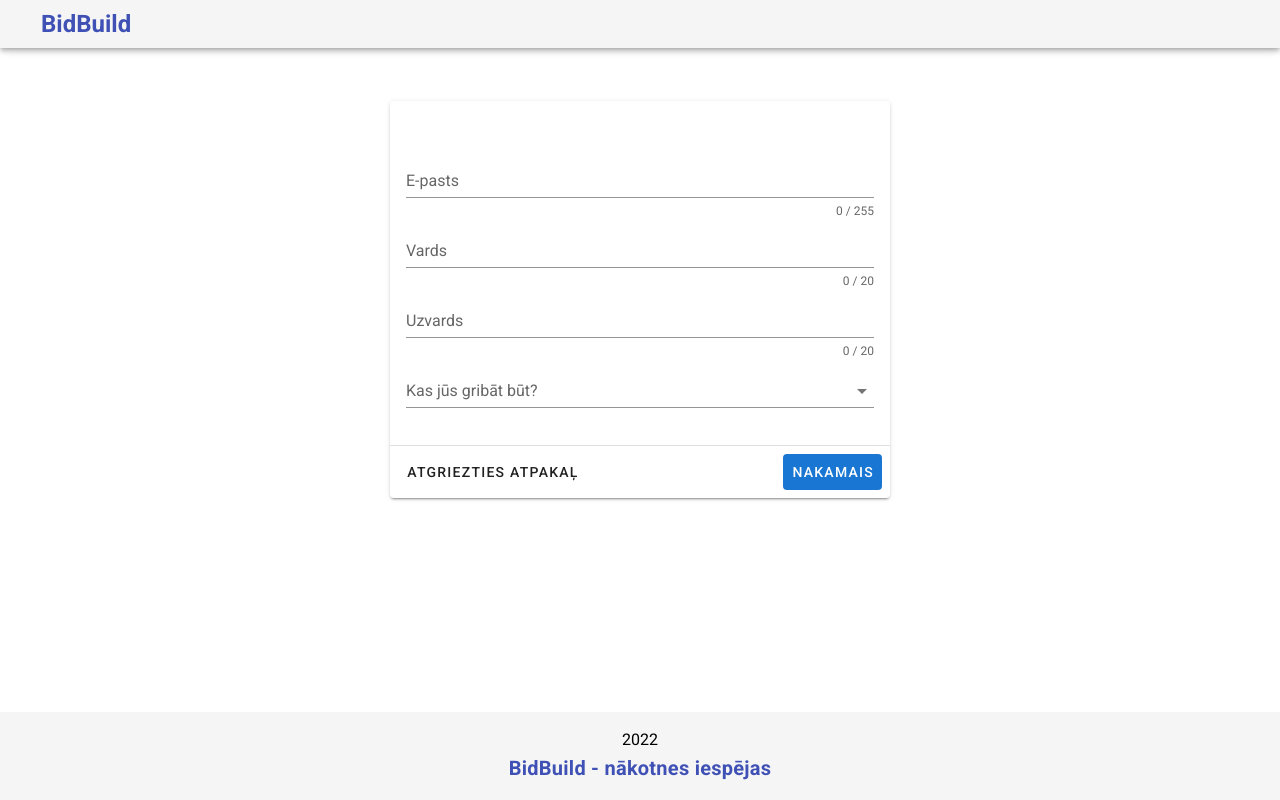
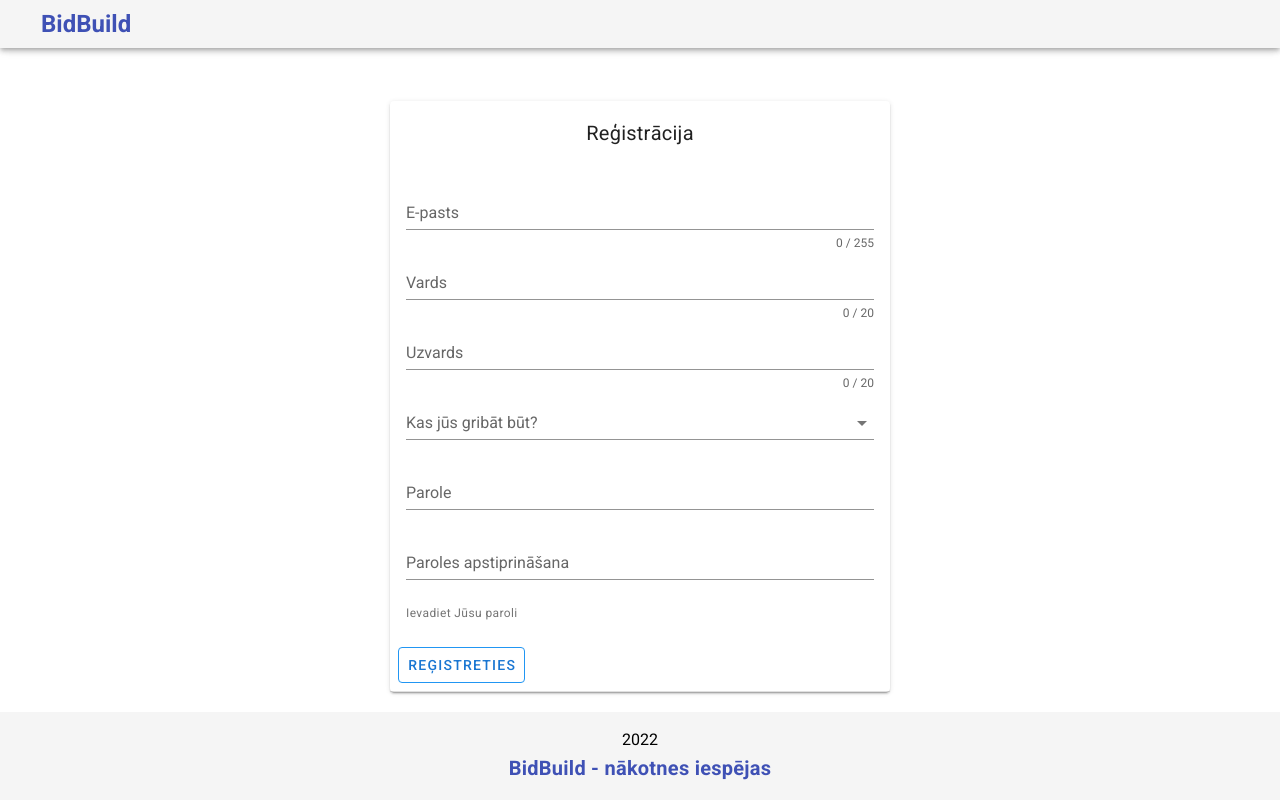
Before and after one commit to dariarozonova/BidBuild, a Nuxt app: page /LogIn in a window 1280 px wide. Built offline with nearby package versions, Linux system fonts and the light colour scheme.

Commit message:
update login

```diff
--- a/pages/LogIn.vue
+++ b/pages/LogIn.vue
@@ -18,11 +18,11 @@
         class="mt-13 mx-auto"
         max-width="500">
         <v-card-title class="text-h6 justify-center font-weight-regular">
-        <span>{{ currentTitle }}</span>
+        <span>Reģistrācija</span>
         </v-card-title>
 
-        <v-window v-model="step">
-        <v-window-item :value="1">
+        <v-window>
+        <v-window-item>
             <v-card-text>
                 <v-text-field
                     v-model="email"
@@ -51,22 +51,15 @@
                     :rules="[v => !!v || 'Šis lauks ir nepieciešams']"
                     label="Kas jūs gribāt būt?"
                 ></v-select>
-            </v-card-text>
-        </v-window-item>
-
-            <v-window-item :value="2">
-            <v-card-text>
                 <v-text-field
                     v-model="password"
-                :rules="[required, min8]"
                     min="8"
                     label="Parole"
                     type="password"
                     required
                 ></v-text-field>
                 <v-text-field
-                v-model="password1"
-                :rules="[min8, matchingPasswords]"
+                    v-model="password"
                     label="Paroles apstiprināšana"
                     type="password"
                     required
@@ -75,34 +68,20 @@
                     Ievadiet Jūsu paroli
                 </span>
               </v-card-text>
-            </v-window-item>
-
-              <v-window-item :value="3">
-                <div class="pa-4 text-center">
-                <span class="text-caption grey--text">Paldies, ka lietojat BidBuild!</span>
-                </div>
+              <v-card-actions>
+                  <v-btn
+                  outlined
+                  color="blue"
+                  >
+                  <Nuxt-link to="/PakalpojumuLists" target="_blank" style="text-decoration:none">
+                  Reģistreties
+                  </Nuxt-link>
+                </v-btn>
+              </v-card-actions>
           </v-window-item>
         </v-window>
 
         <v-divider></v-divider>
-
-        <v-card-actions>
-        <v-btn
-            :disabled="step === 1"
-            text
-            @click="step--"
-        >
-            Atgriezties atpakaļ
-        </v-btn>
-        <v-spacer></v-spacer>
-        <v-btn
-            :disabled="step === 3"
-            color="primary"
-            depressed
-            @click="step++">
-            Nakamais
-        </v-btn>
-        </v-card-actions>
     </v-card>
             <Footer />
         </div>
@@ -110,16 +89,7 @@
 
 <script>
   export default {
-
     computed: {
-      currentTitle () {
-        switch (this.step) {
-          case 1: return 'Reģistrācija'
-          case 2: return 'Ievadiet paroli'
-          case 3: return 'Konts ir izveidots!'
-        }
-      },
-    },
     data: () => ({
       name: '',
       nameRules: [
@@ -129,7 +99,7 @@
       email: '',
       emailRules: [
         v => !!v || 'Šis lauks ir nepieciešams',
-        v => /.+@.+\..+/.test(v) || 'E-pastam jābūt pareiza formāta, piem. vards.uzvards@gmail.com',
+        v => !!v || /.+@.+\..+/.test(v) || 'E-pastam jābūt pareiza formāta, piem. vards.uzvards@gmail.com',
         v => (v && v.length <= 255) || 'E-pastam ir jābūt ne vairāk par 255 simboliem',
         v => !!v || (v && v.length > 7) || 'E-pastam ir jābūt minimāli 8 simboli',
       ],
@@ -150,8 +120,5 @@
       ],
     }),
   }
+  }
 </script>
-
-<style>
-
-</style>
```
Lines whose indentation alone changed are shown as unchanged.
